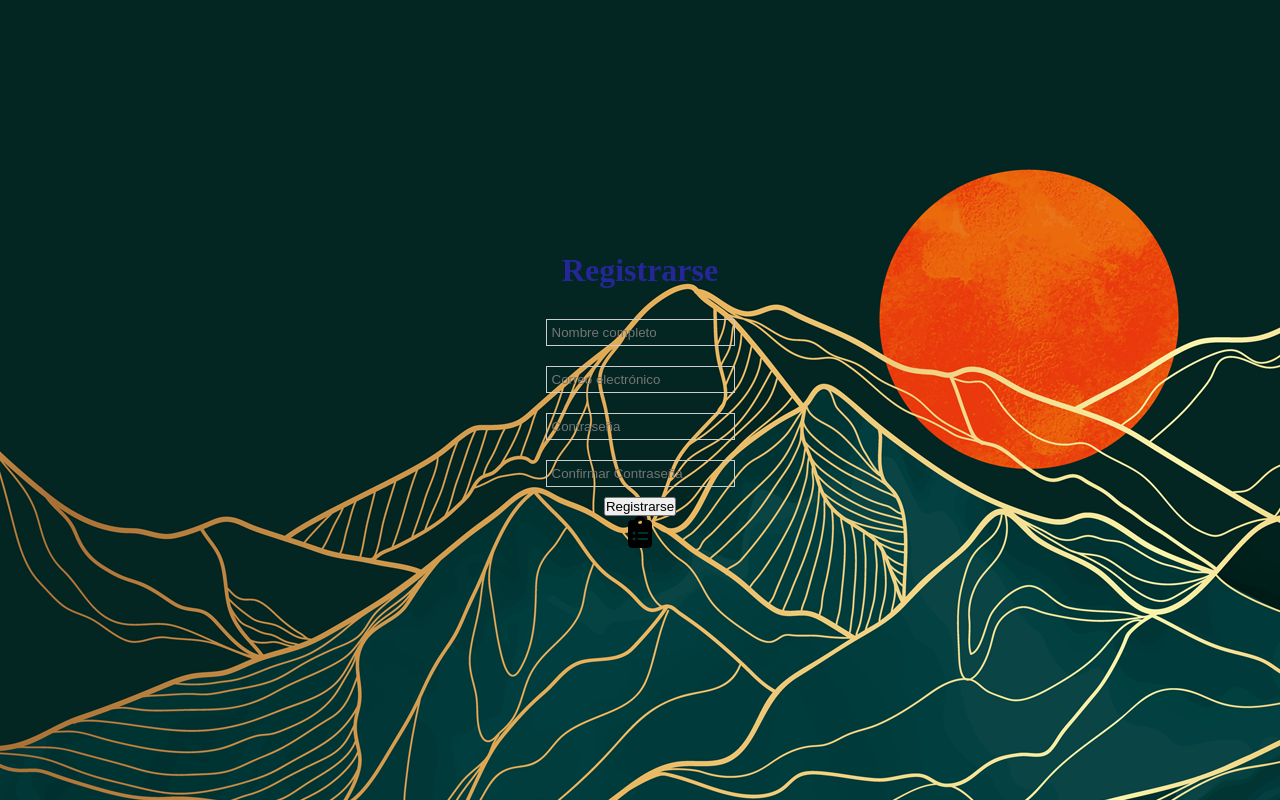
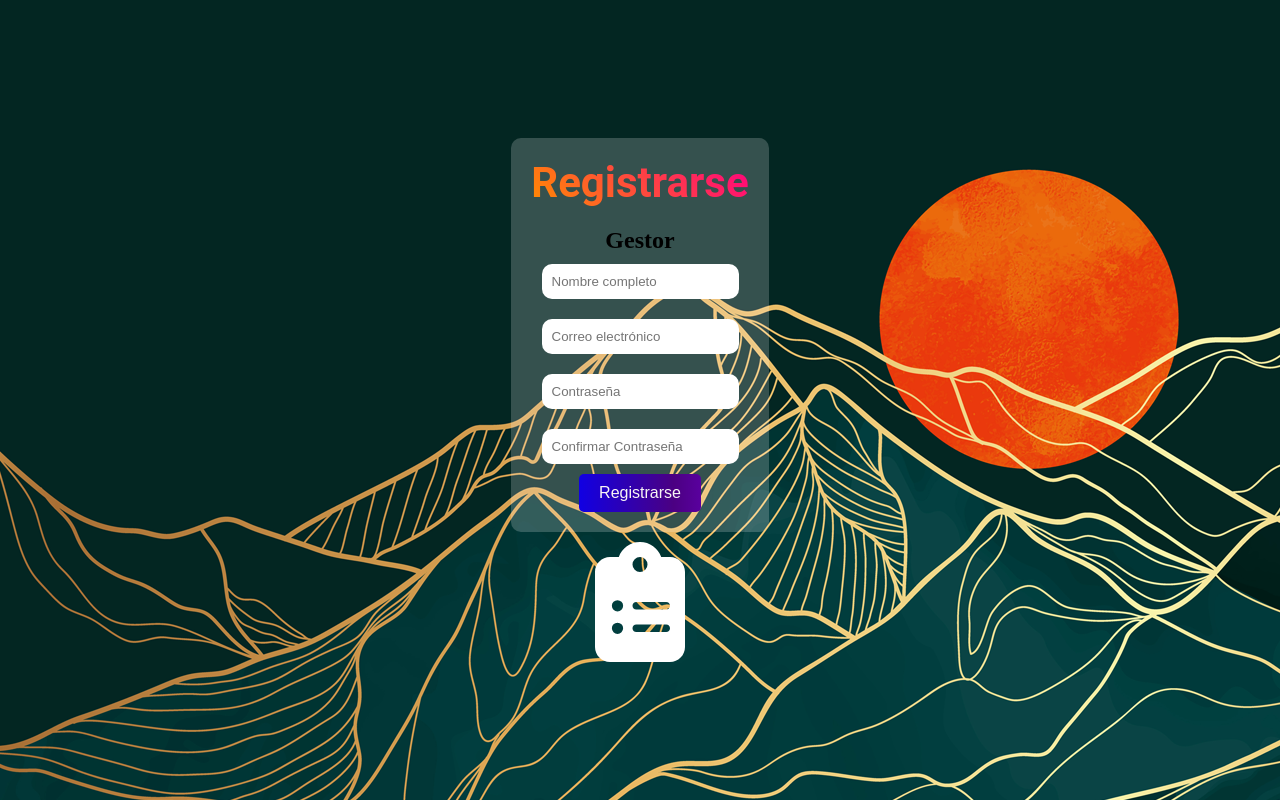
Before and after one commit to Alejom55/Note-APP, a Next.js app: page /register in a window 1280 px wide. Built offline with nearby package versions, Linux system fonts and the light colour scheme; no server answers.

Commit message:
mejorando el register

```diff
--- a/src/app/login/login.css
+++ b/src/app/login/login.css
@@ -0,0 +1,6 @@
+.login-container{
+    background-size: cover;
+    background-position: center;
+    width: 100vw;
+    height: 100vh;
+}
--- a/src/app/login/page.jsx
+++ b/src/app/login/page.jsx
@@ -31,8 +31,8 @@ function LogInPage() {
   };
 
   return (
-    <div>
-      {error && <p style={{ color: 'red' }}>{error}</p>}
+    <div className="login-container">
+    {error && <p style={{ color: 'red' }}>{error}</p>}
       <h1>Iniciar Sesion</h1>
       <form onSubmit={handleSubmit}>
         <div>
--- a/src/app/register/page.jsx
+++ b/src/app/register/page.jsx
@@ -45,11 +45,12 @@ function SignUp() {
     };
 
     return (
+
         <div className="register-container">
-
-
             {error && <p style={{ color: 'red' }}>{error}</p>}
+            <div className="input-wrapper">
                 <h1>Registrarse</h1>
+                <h2>Gestor</h2>
                 <form onSubmit={handleSubmit}>
                     <div>
                         <input
@@ -77,7 +78,6 @@ function SignUp() {
                         />
                     </div>
                     <div>
-
                         <input
                             type="password"
                             id="confirmPassword"
@@ -88,10 +88,11 @@ function SignUp() {
                     </div>
                     <button type="submit">Registrarse</button>
                 </form>
-            <FaClipboardList size="2em"/>
-
+            </div>
+            <FaClipboardList className="clipboard-icon" />
         </div>
     );
+
 }
 
 export default SignUp;
--- a/src/app/register/register.css
+++ b/src/app/register/register.css
@@ -1,23 +1,69 @@
 .register-container {
     background-image: url("../../../public/images/registro.png");
     display: flex;
-    flex-direction: column; /* Cambia el eje principal al eje vertical */
-    justify-content: center; /* Centra verticalmente los elementos hijos */
-    align-items: center; /* Centra horizontalmente los elementos hijos */
+    flex-direction: column;
+    justify-content: center;
+    align-items: center;
     height: 100vh;
     text-align: center;
-    /* Otros estilos según sea necesario */
 }
 
-.register-container h1 {
-    margin-bottom: 20px; /* Espacio entre el título y los campos de entrada */
-    color: #252797;
+.input-wrapper {
+    background-color: rgba(255, 255, 255, 0.2);
+    padding: 20px;
+    border-radius: 10px;
+    text-align: center;
 }
 
-.register-container input {
-    background-color: transparent;
-    border: 1px solid #ccc;
+.input-wrapper h1 {
+    margin-bottom: 20px;
+    font-family: 'Roboto', sans-serif;
+    font-size: 42px;
+    font-weight: bold;
+    color: #252797;
+    background: linear-gradient(45deg, #FF8C00, #FF0080);
+    background-clip: text;
+    -webkit-text-fill-color: transparent;
+    animation: mountain 10s infinite alternate;
+}
+
+.input-wrapper input {
+    background-color: #ffffff; /* Color blanco */
+    border: none;
+    border-radius: 10px;
     margin: 10px;
-    padding: 5px;
-    /* Otros estilos según sea necesario */
+    padding: 10px;
+    outline: none;
 }
+
+.input-wrapper input:focus {
+    border: 2px solid #fff;
+}
+
+.clipboard-icon {
+    color: white;
+    margin-top: 10px;
+    font-size: 120px;
+}
+
+.input-wrapper button {
+    background-image: linear-gradient(to right, #ff0000, #ff7f00, #ffff00, #00ff00, #0000ff, #4b0082, #8b00ff);
+    color: rgb(248, 245, 245);
+    padding: 10px 20px;
+    border: none;
+    border-radius: 5px;
+    font-size: 16px;
+    cursor: pointer;
+    transition: background-color 0.2s;
+    background-size: 600%;
+    animation: gradient 10s infinite;
+}
+
+@keyframes gradient {
+    0% {
+        background-position: 0%;
+    }
+    100% {
+        background-position: 100%;
+    }
+}
```
Lines whose indentation alone changed are shown as unchanged.
